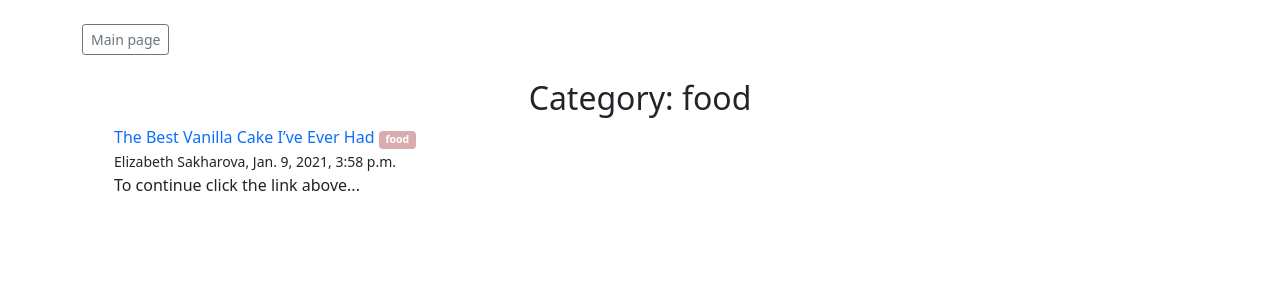
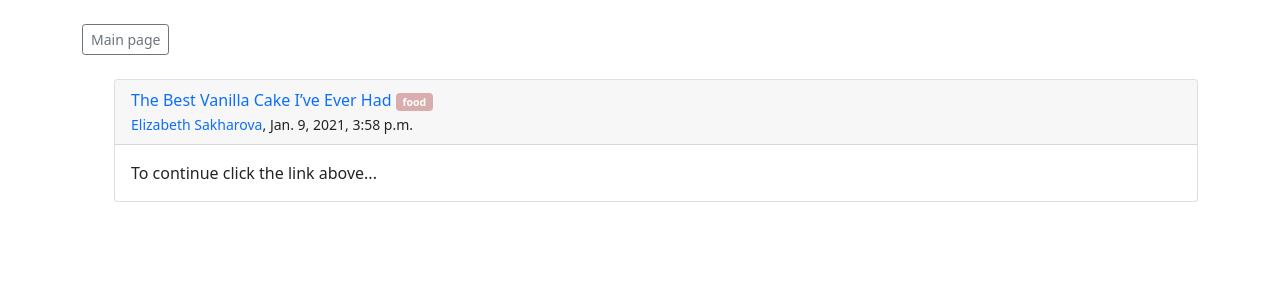
Before and after one commit to ElSugar/dev-internet-apps, a Django app: a page that uses home_project/ablog/theblog/templates/categories.html in a window 1280 px wide. Shown: the part 62-362 px from the top of the page. Run offline with Django 3.2, Linux system fonts and the light colour scheme; data comes from the database, SQL or seed files in the repository; both versions use the stored data as it was after the commit; some libraries are stand-ins or nearby versions.

Commit message:
user posts

```diff
--- a/home_project/ablog/members/templates/registration/user_profile.html
+++ b/home_project/ablog/members/templates/registration/user_profile.html
@@ -4,6 +4,7 @@
 {% block content %}
 
 <a href="{% url 'home' %}" class="btn btn-sm btn-outline-secondary">Main page</a>
+<a href="{% url 'show-posts' page_user.user.id %}" class="btn btn-sm btn-outline-secondary">Posts</a>
 
 <div class="d-flex justify-content-center">
   <h2>User {{ page_user }}</h2>
--- a/home_project/ablog/members/urls.py
+++ b/home_project/ablog/members/urls.py
@@ -1,5 +1,5 @@
 from django.urls import path
-from .views import UserRegisterView, UserEditView, ShowProfilePageView, EditProfilePageView, CreateProfilePageView
+from .views import UserRegisterView, UserEditView, ShowProfilePageView, EditProfilePageView, CreateProfilePageView, PostView
 from django.contrib.auth import views as auth_views
 
 
@@ -9,4 +9,6 @@ urlpatterns = [
   path('<int:pk>/profile', ShowProfilePageView.as_view(), name='show-profile-page'),
   path('<int:pk>/profile/edit', EditProfilePageView.as_view(), name='edit-profile-page'),
   path('create-profile-page', CreateProfilePageView.as_view(), name='create-profile-page'),
+
+  path('<int:pk>/posts', PostView, name='show-posts'),
 ]
--- a/home_project/ablog/members/views.py
+++ b/home_project/ablog/members/views.py
@@ -4,7 +4,7 @@ from django.views.generic import DetailView, CreateView
 from django.contrib.auth.forms import UserCreationForm, UserChangeForm
 from django.urls import reverse_lazy
 from .forms import SignUpForm, EditProfileForm, ProfilePageForm
-from theblog.models import Profile
+from theblog.models import Profile, Post
 
 
 class CreateProfilePageView(CreateView):
@@ -49,3 +49,7 @@ class UserEditView(generic.UpdateView):
 
   def get_object(self):
     return self.request.user
+
+def PostView(request, pk):
+  user_posts = Post.objects.filter(author_id=pk)
+  return render(request, 'registration/posts.html', {'pk': pk, 'user_posts': user_posts})
--- a/home_project/ablog/theblog/templates/article_details.html
+++ b/home_project/ablog/theblog/templates/article_details.html
@@ -43,10 +43,9 @@
     {% else %}
     <button type="submit" name="post_id" value="{{ post.id }}" class="btn btn-sm btn-danger">Like</button>
     {% endif %}
-    {% endif %}
-
   </form>
 </div>
+{% endif %}
 <div class="d-flex justify-content-center">
   {{ total_likes }} likes
 </div>
--- a/home_project/ablog/theblog/templates/categories.html
+++ b/home_project/ablog/theblog/templates/categories.html
@@ -5,30 +5,37 @@
 <a href="{% url 'home' %}" class="btn btn-sm btn-outline-secondary">Main page</a>
 <br><br>
 {% if category_posts %}
-  <div class="d-flex justify-content-center">
-    <h2>Category: {{ cats }}</h2>
-  </div>
 
 
   <ul style="list-style-type:none;">
     {% for post in category_posts %}
     <li>
-      <a href="{% url 'article-detail' post.pk %}" class="text-decoration-none">
-        {{ post.title }}
-      </a>
-      <a href="{% url 'category' post.category %}">
+      <div class="card">
+        <div class="card-header">
+        <a href="{% url 'article-detail' post.pk %}" class="text-decoration-none">
+          {{ post.title }}
+        </a>
+        <a href="{% url 'category' post.category %}">
         <small><span class="badge badge-pill badge-dark" style="color:white; background-color: #d9adad;">{{ post.category }}</span></small>
       </a>
-      <br/>
-      <small>{{ post.author.first_name }} {{ post.author.last_name }}, {{ post.date }}</small>
+      <br>
+      <small>
+        <a href="{% url 'show-profile-page' post.author.profile.id %}" class="text-decoration-none">{{ post.author.first_name }} {{ post.author.last_name }}</a>, {{ post.date }}
+      </small>
       {% if user.is_authenticated %}
       {% if user.id == post.author.id %}
       <small><a href="{% url 'update-post' post.pk %}" class="text-decoration-none">Edit</a></small>
       <small><a href="{% url 'delete-post' post.pk %}" class="text-decoration-none">Delete</a></small>
       {% endif %}
       {% endif %}
+      </div>
+      <div class="card-body">
+        <p class="card-text">
+          {{ post.snippet }}
+        </p>
+      </div>
+      </div>
       <br>
-      {{ post.snippet }}
     </li>
     {% endfor %}
   </ul>
```
Also changed, not shown: home_project/ablog/members/templates/registration/posts.html (added, +45 -0 lines), home_project/ablog/db.sqlite3.
